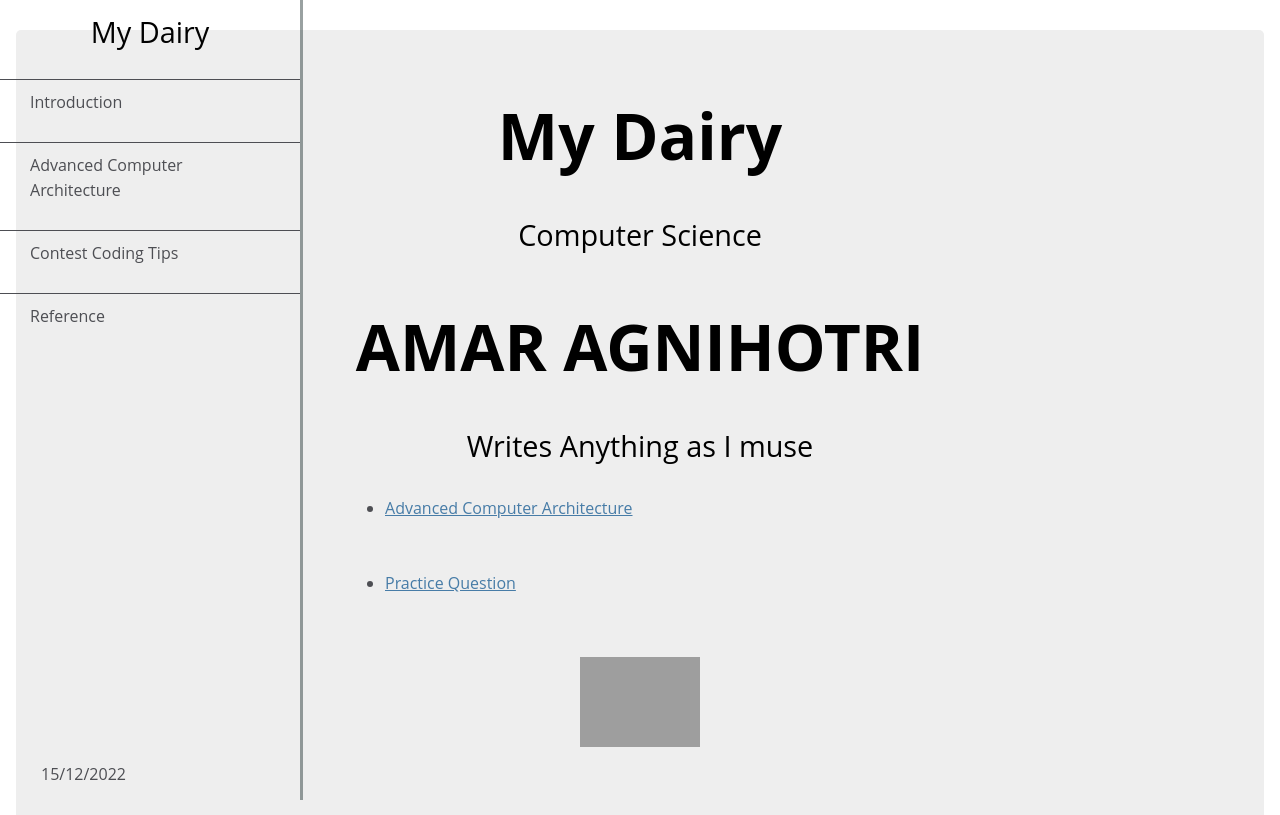
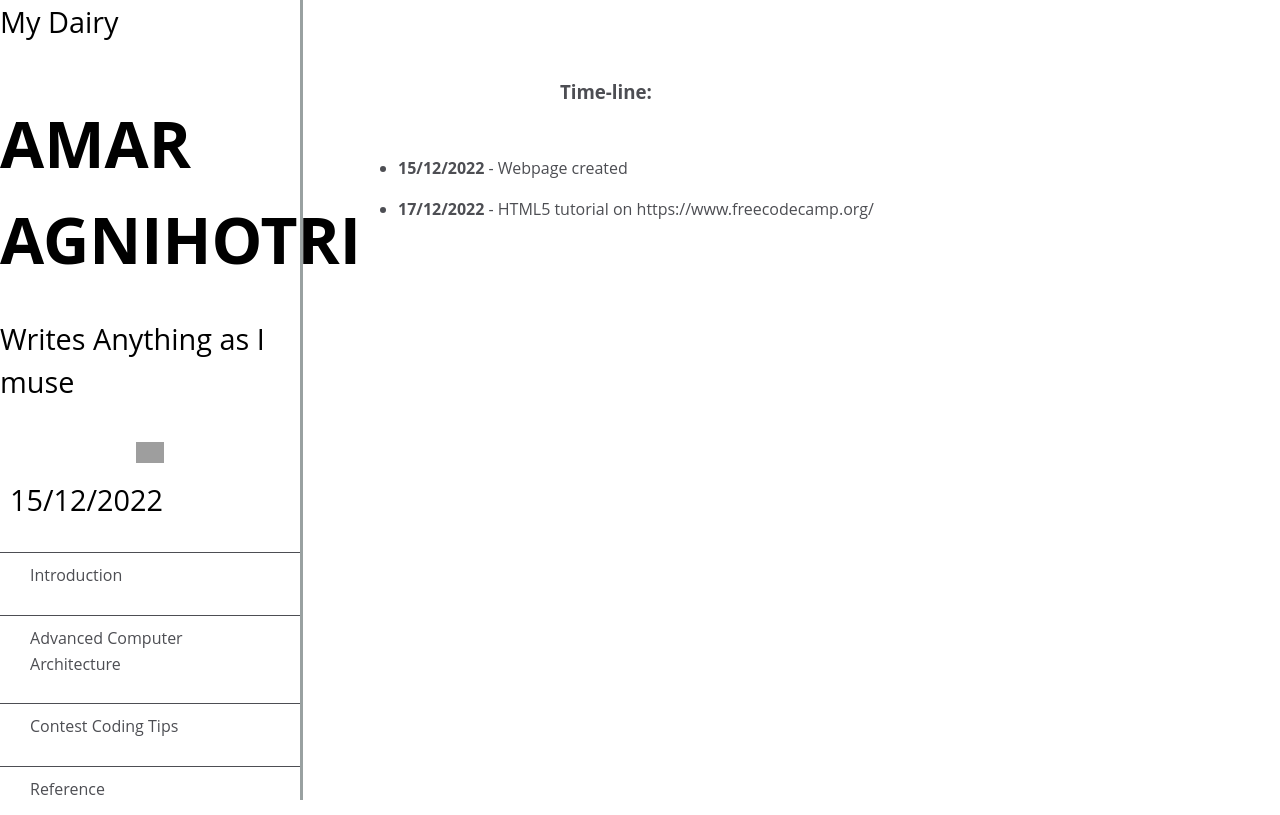
Before and after one commit to amar512-prog/amar512-prog.github.io, a plain HTML site: page index.html in a window 1280 px wide. Shown: the top 815 px of the page. Drawn offline with Linux system fonts and the light colour scheme; grey boxes are pictures that could not be loaded.

Commit message:
Update index.html

```diff
--- a/index.html
+++ b/index.html
@@ -8,26 +8,18 @@
    </head>
 
    <body>
-      <main id="main">
-      <header role = "banner">
-         <h1>My Dairy</h1>
-         <p>Computer Science</p>
+      <main id="main-doc">
+      <nav id="navbar">
+      <header roll="banner">My Dairy
          <h1 id="title">AMAR AGNIHOTRI</h1>
          <p>Writes Anything as I muse</p>
-      </header>
-
-      <nav>
-         <ul>
-            <li><a href = "https://amar512-prog.github.io/aca.html">Advanced Computer Architecture</a></li>
-         </ul>
-      </nav>
-      <nav>
-         <ul>
-            <li><a href = "https://amar512-prog.github.io/coding.html">Practice Question</a></li>
-         </ul>
-      </nav>
-      <nav id="navbar">
-      <header>My Dairy</header>
+         <figure id="img-div">
+        <img width=10% height=auto id="image" src="https://drive.google.com/uc?export=view&id=1MOW_t9aGboJy94oCOH_XHTyQ46mSchQg" alt="Sitting in LHC at IIT Delhi on 15th December, 2022">
+        <figcaption id="img-caption">
+          15/12/2022
+        </figcaption>
+      </figure>
+         </header>
       <ul>
         <li><a class="nav-link" href="#Introduction">Introduction</a></li>
         <li>
@@ -44,12 +36,7 @@
             <p></p>
          </section>
       </article>
-      <figure id="img-div">
-        <img width=10% height=auto id="image" src="https://drive.google.com/uc?export=view&id=1MOW_t9aGboJy94oCOH_XHTyQ46mSchQg" alt="Sitting in LHC at IIT Delhi on 15th December, 2022">
-        <figcaption id="img-caption">
-          15/12/2022
-        </figcaption>
-      </figure>
+
       <section id="tribute-info">
         <h3 id="headline">Time-line:</h3>
         <ul>
```
